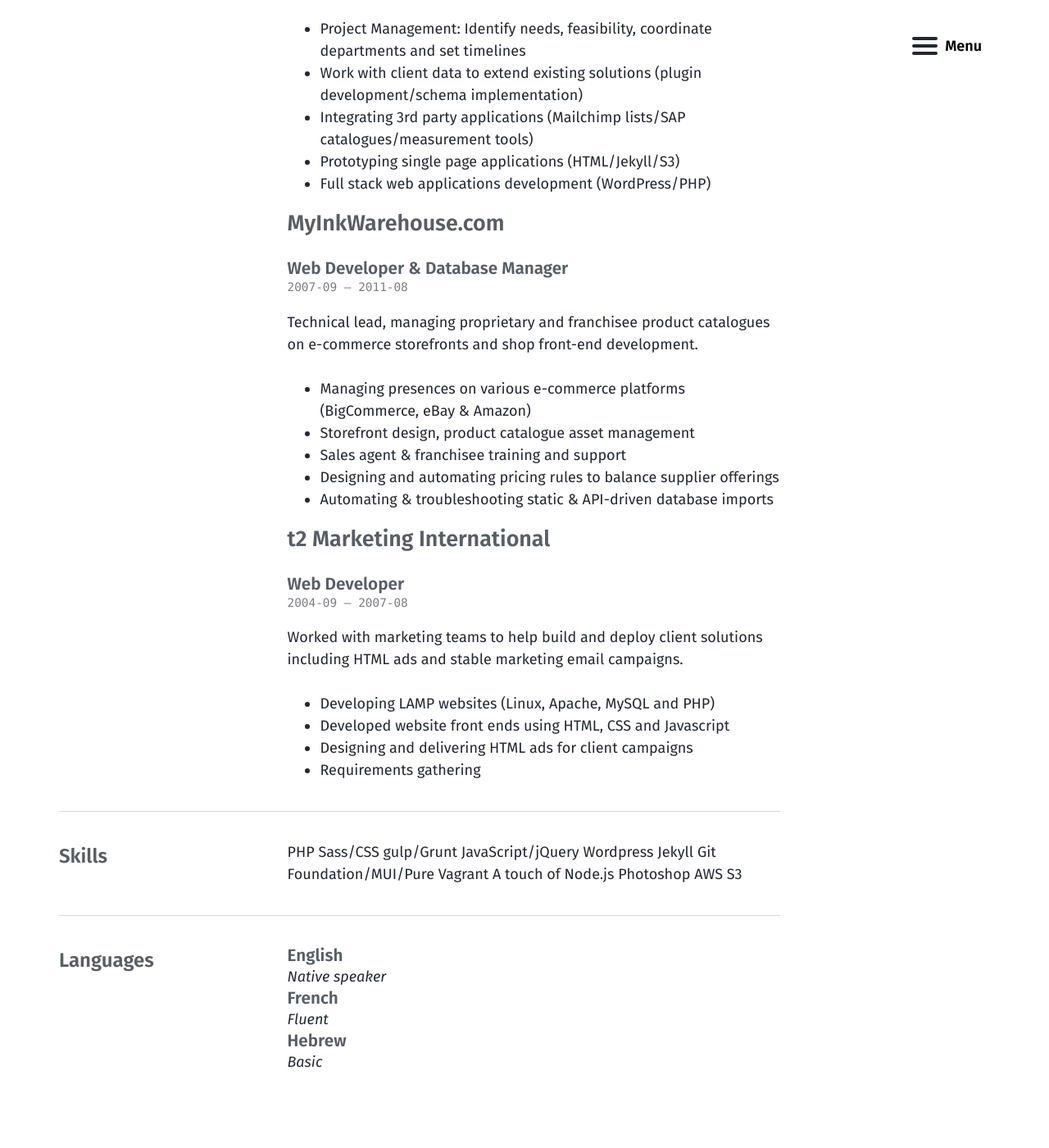
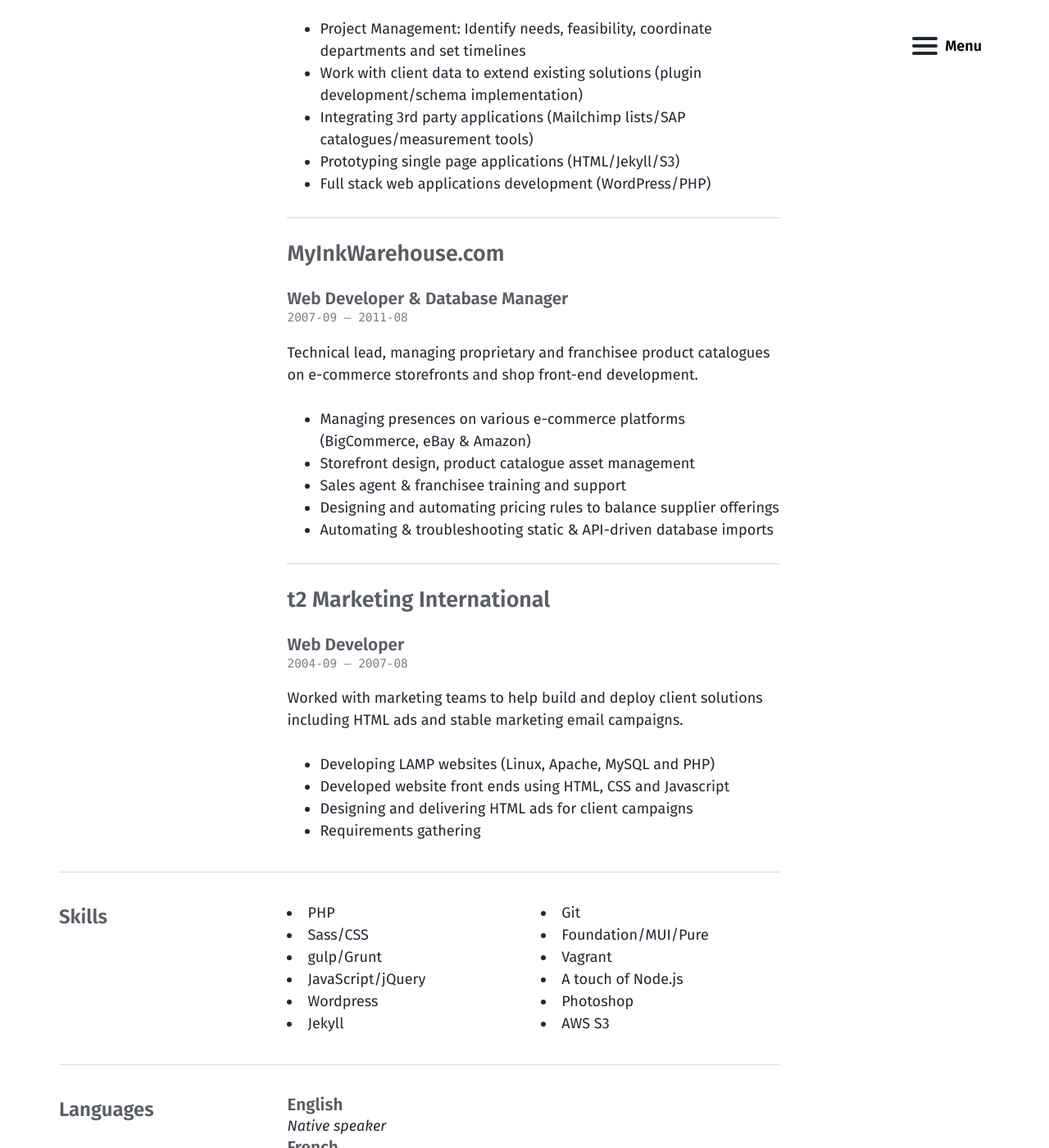
Before and after one commit to 13531994243/jerturowetz.github.io, a Jekyll site: the page built from cv.md, in a window 1280 px wide and 1400 px high, scrolled down 745 px. Shown: the whole window at 82% size. Built offline with Jekyll 4.4.1, drawn with Linux system fonts in a browser that asks for light colours.

Commit message:
clean up CV output

```diff
--- a/assets/stylesheets/main.scss
+++ b/assets/stylesheets/main.scss
@@ -8,3 +8,22 @@
 @import "basically-basic/themes/{{ site.data.theme.skin | default: 'default' }}";
 
 @import "basically-basic";
+
+.layout--cv .taxonomy {
+    -webkit-columns: 2; /* Chrome, Safari, Opera */
+    -moz-columns: 2; /* Firefox */
+    columns: 2;
+}
+
+.layout--cv .taxonomy .keywords {
+	display: list-item;
+    list-style-type: disc;
+    list-style-position: inside;
+}
+
+
+#work .name:not(:first-child) {
+    margin-top: 1.5rem;
+    padding-top: 1.5rem;
+    border-top: 1px solid $border-color;
+}
```
